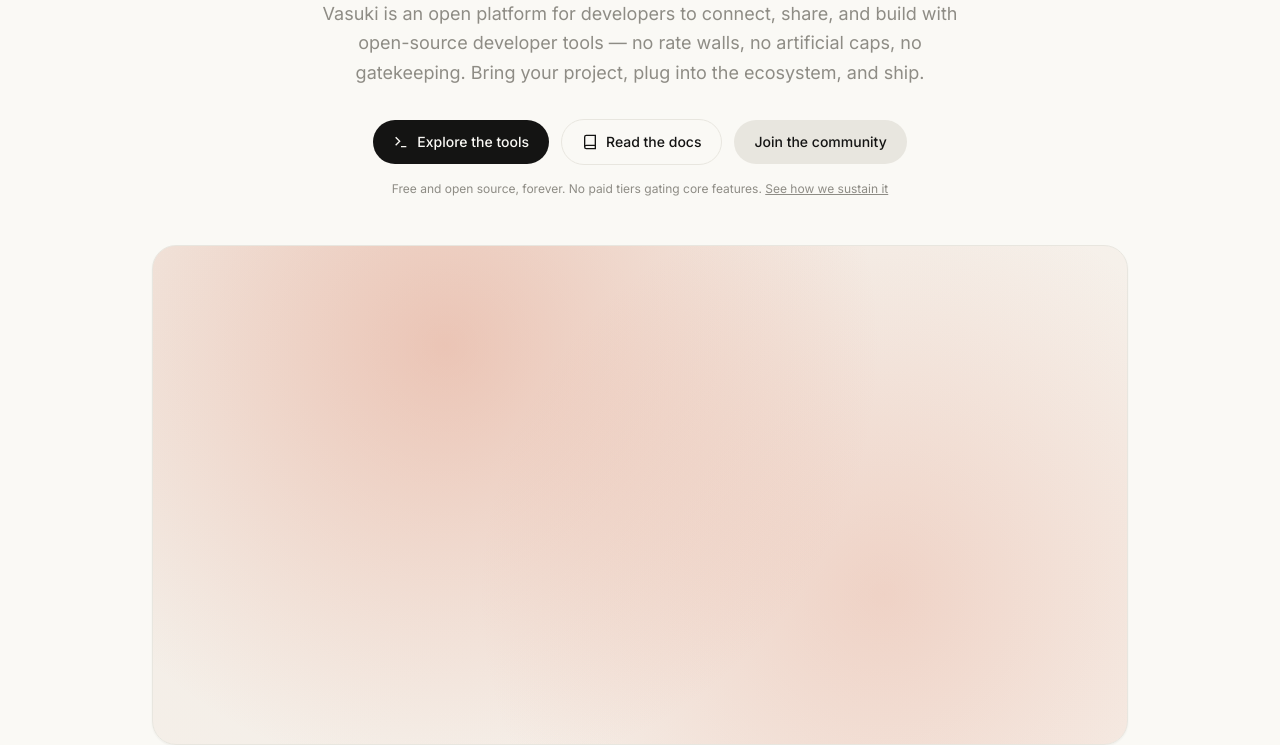
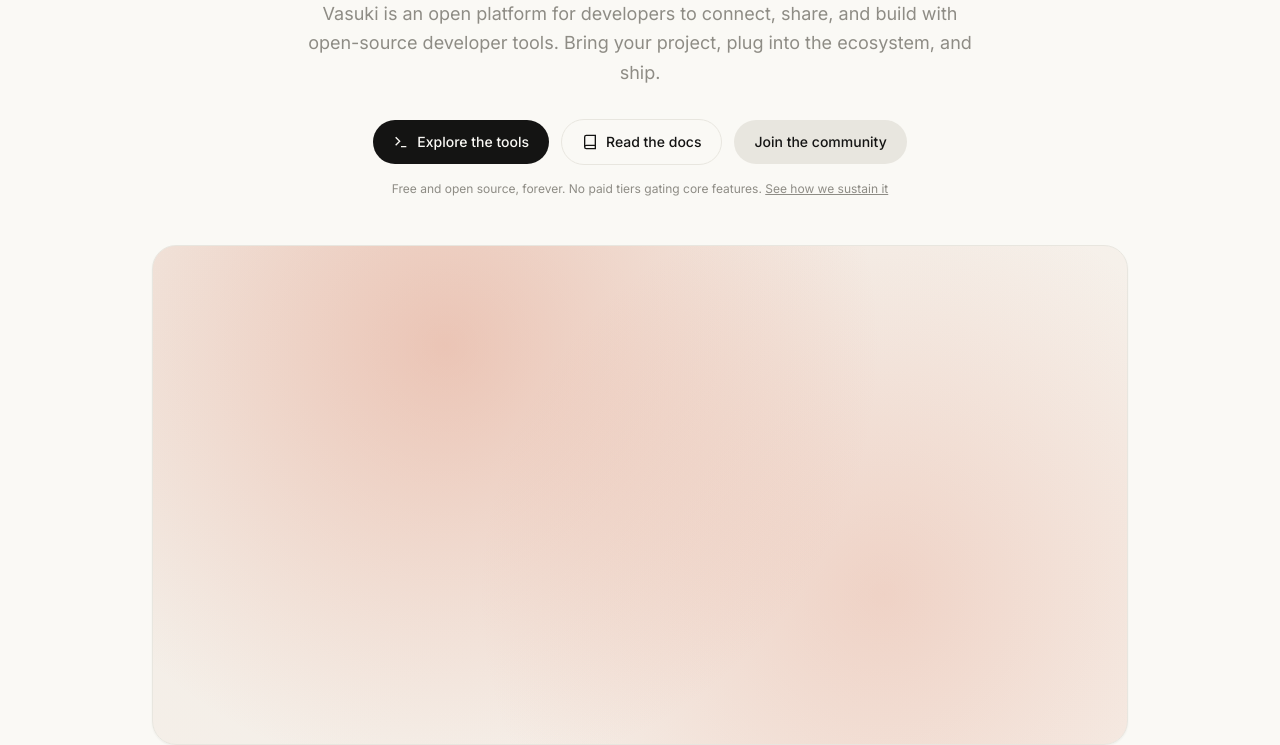
Before and after one commit to AdamyaKhairwal2011/vasuki-cloud, a plain HTML site: page developers.html in a window 1280 px wide. Shown: the part 355-1100 px from the top of the page. Drawn offline with nearby package versions, Linux system fonts and the light colour scheme.

Commit message:
Simplify title and description in developers.html
Removed unnecessary phrases for clarity.

```diff
--- a/developers.html
+++ b/developers.html
@@ -3,7 +3,7 @@
 <head>
 <meta charset="UTF-8">
 <meta name="viewport" content="width=device-width, initial-scale=1.0">
-<title>Vasuki for Developers — Build, ship, and share without limits</title>
+<title>Vasuki for Developers: Build, ship, and share without limits</title>
 <link rel="preconnect" href="https://fonts.googleapis.com">
 <link href="https://fonts.googleapis.com/css2?family=PT+Serif:wght@400;700&family=Inter:wght@400;500;600;700&display=swap" rel="stylesheet">
 <script src="https://cdn.tailwindcss.com"></script>
@@ -144,7 +144,7 @@
   <p class="text-muted text-sm font-medium tracking-wide mb-4">Vasuki for Developers</p>
   <h1 class="serif text-4xl sm:text-5xl md:text-6xl leading-[1.1] mb-6">Connect, share, and ship<br class="hidden sm:block"> without limits</h1>
   <p class="max-w-2xl mx-auto text-muted text-lg leading-relaxed mb-8">
-    Vasuki is an open platform for developers to connect, share, and build with open-source developer tools — no rate walls, no artificial caps, no gatekeeping. Bring your project, plug into the ecosystem, and ship.
+    Vasuki is an open platform for developers to connect, share, and build with open-source developer tools. Bring your project, plug into the ecosystem, and ship.
   </p>
 
   <div class="flex flex-wrap items-center justify-center gap-3 mb-4">
```
